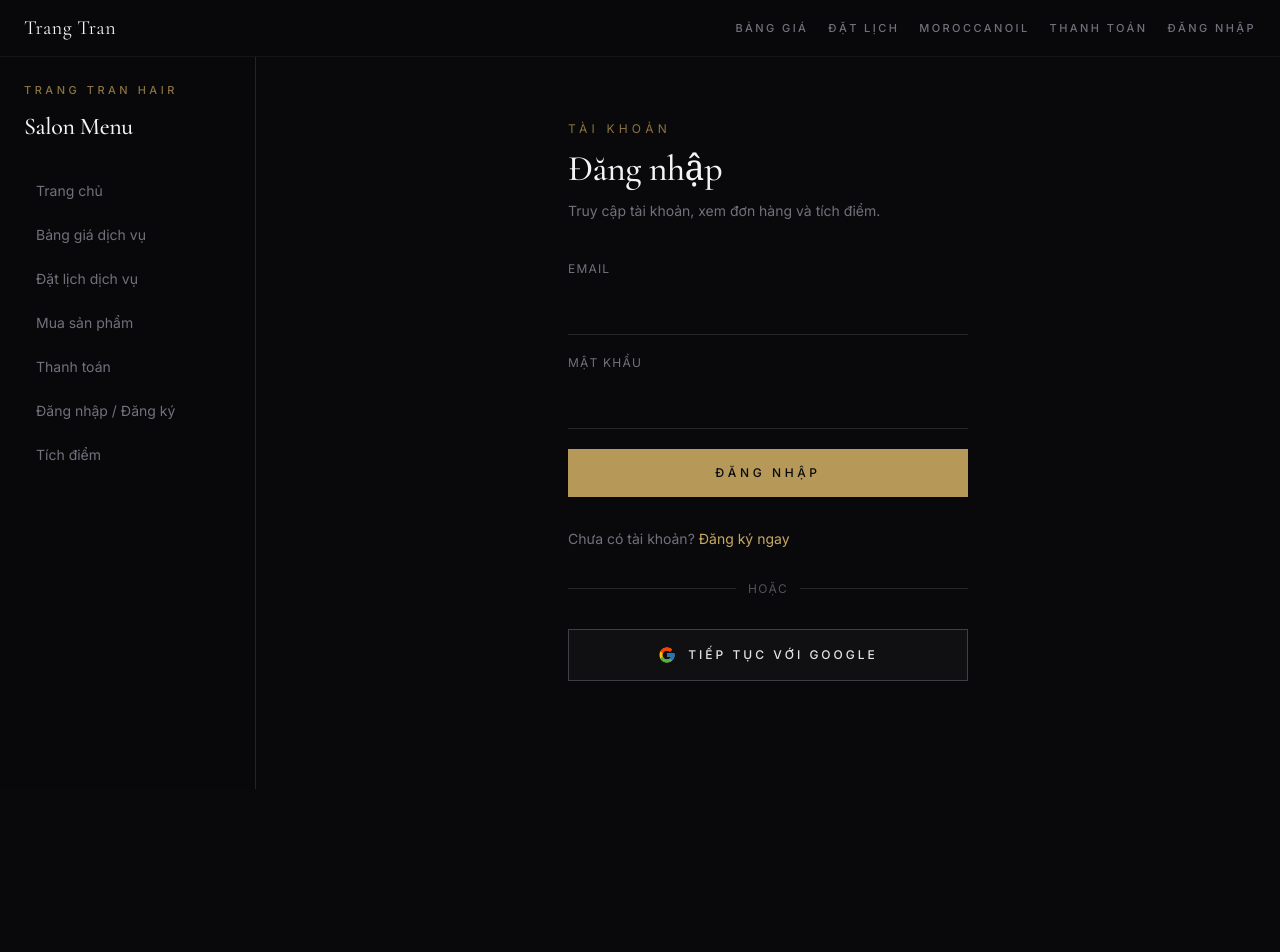
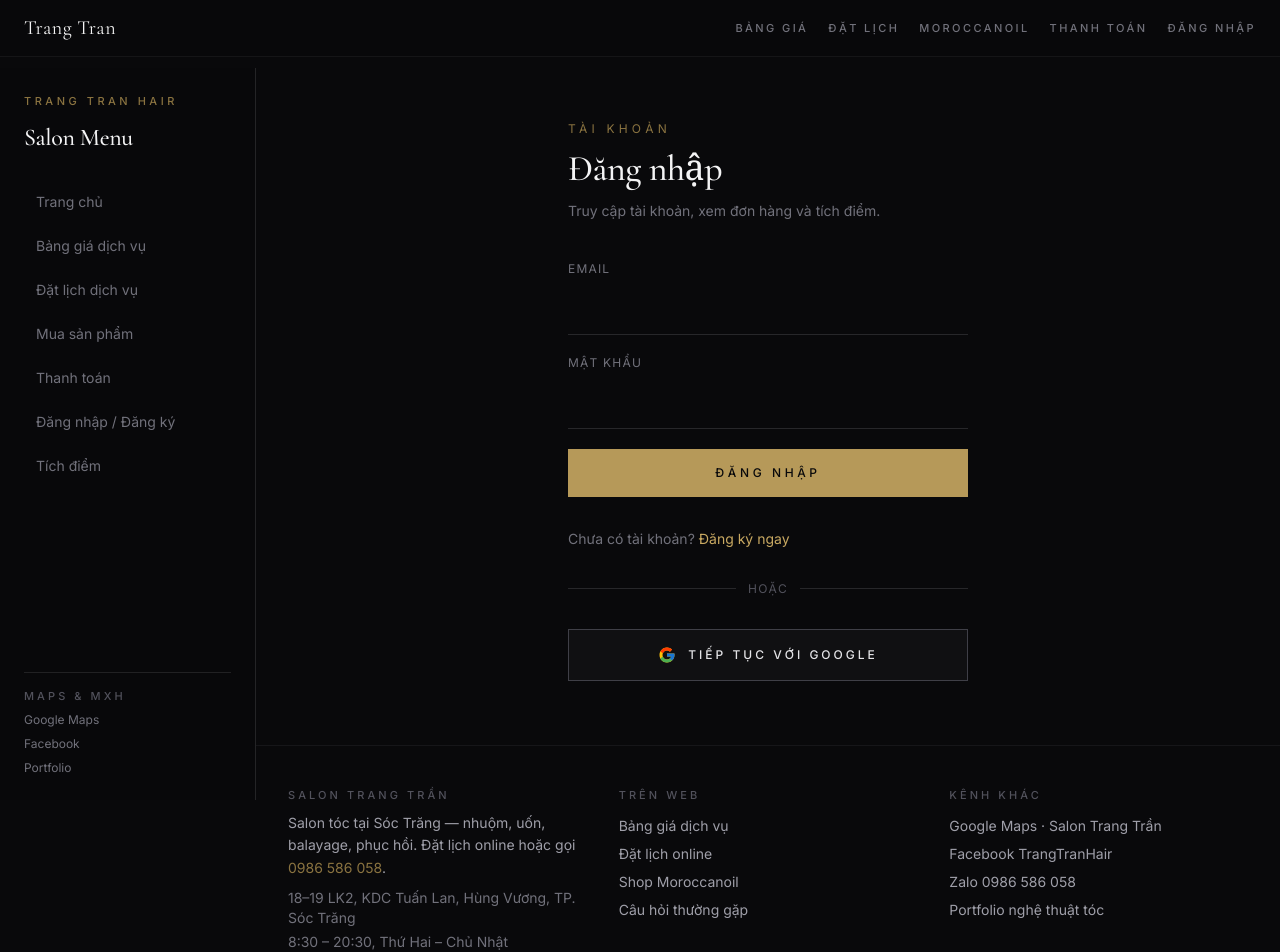
Before and after one commit to LLLVPN4423/Trang_Tran_Web, a React (Vite) app in the folder frontend/: page /login in a window 1280 px wide. Shown: the top 952 px of the page. Before the commit the page ends 800 px from the top, so only its background shows below. Built offline with nearby package versions, Linux system fonts and the light colour scheme; no server answers.

Commit message:
Improve multi-channel presence: footer, schema, hero CTAs, internal links.

```diff
--- a/frontend/src/modules/catalog/CatalogPage.tsx
+++ b/frontend/src/modules/catalog/CatalogPage.tsx
@@ -33,9 +33,10 @@ function CatalogContent() {
         <div className="flex flex-col gap-4 sm:flex-row sm:items-start sm:justify-between">
           <div>
             <p className="section-eyebrow">Catalog</p>
-            <h1 className="section-title">Bảng giá dịch vụ</h1>
+            <h1 className="section-title">Bảng giá dịch vụ · Sóc Trăng</h1>
             <p className="section-body mt-4 max-w-2xl">
-              Chọn dịch vụ, thêm vào danh sách rồi gửi lịch một lần. Thanh toán tại tiệm.{' '}
+              Salon Trang Trần — Tuấn Lan, Hùng Vương. Chọn dịch vụ, thêm vào danh sách rồi gửi lịch một lần.
+              Thanh toán tại tiệm.{' '}
               <Link to="/shop" className="text-gold-muted hover:text-gold">
                 Mua sản phẩm Moroccanoil online
               </Link>
--- a/frontend/src/modules/portfolio/PortfolioPage.tsx
+++ b/frontend/src/modules/portfolio/PortfolioPage.tsx
@@ -8,6 +8,7 @@ import { LookbookSection } from './sections/LookbookSection'
 import { CatalogSection } from './sections/CatalogSection'
 import { BookingSection } from './sections/BookingSection'
 import { SalonFaqSection } from '@/shared/components/SalonFaqSection'
+import { SalonPresenceFooter } from '@/shared/components/SalonPresenceFooter'
 import { SiteContentProvider } from './SiteContentContext'
 export function PortfolioPage() {
   return (
@@ -23,6 +24,7 @@ export function PortfolioPage() {
               <CatalogSection />
               <SalonFaqSection />
               <BookingSection />
+              <SalonPresenceFooter />
             </div>
           </SmoothScrollProvider>
         </SiteContentProvider>
--- a/frontend/src/modules/portfolio/sections/HeroSection.tsx
+++ b/frontend/src/modules/portfolio/sections/HeroSection.tsx
@@ -1,4 +1,5 @@
 import { useEffect, useRef } from 'react'
+import { Link } from 'react-router-dom'
 import { gsap } from '@/shared/lib/gsap'
 import { resolveProductImageUrl } from '@/shared/lib/productMedia'
 import { useSiteContent } from '../SiteContentContext'
@@ -105,7 +106,18 @@ export function HeroSection() {
         >
           {hero.tagline}
         </p>
-        <div className="hero-tagline mt-14">
+        <div className="hero-tagline mt-10 flex flex-wrap items-center justify-center gap-3">
+          <Link to="/catalog" className="btn-gold px-6 py-2.5 text-[10px] uppercase tracking-widest">
+            Bảng giá · Sóc Trăng
+          </Link>
+          <Link
+            to="/appointment"
+            className="btn-editorial px-6 py-2.5 text-[10px] uppercase tracking-widest"
+          >
+            Đặt lịch online
+          </Link>
+        </div>
+        <div className="hero-tagline mt-10">
           <span className="mx-auto block h-10 w-px bg-gradient-to-b from-gold/50 to-transparent" />
         </div>
       </div>
--- a/frontend/src/shared/components/AppSidebar.tsx
+++ b/frontend/src/shared/components/AppSidebar.tsx
@@ -1,5 +1,6 @@
 import { NavLink } from 'react-router-dom'
 import { useAuth } from '@/shared/auth/AuthProvider'
+import { SALON_PUBLIC } from '@/shared/lib/salonPublicInfo'
 import { useCartStore } from '@/shared/store/cartStore'
 import { selectCartItemCount } from '@/shared/store/cartSelectors'
 import { useServiceCartStore } from '@/shared/store/serviceCartStore'
@@ -122,6 +123,36 @@ export function AppSidebar({ variant = 'customer', onNavigate }: Props) {
         )}
       </nav>
 
+      {variant === 'customer' && (
+        <div className="mt-6 space-y-2 border-t border-zinc-800/80 pt-4 text-xs">
+          <p className="label-caps text-zinc-600">Maps & MXH</p>
+          <a
+            href={SALON_PUBLIC.mapsSearchUrl}
+            target="_blank"
+            rel="noopener noreferrer"
+            className="block text-zinc-500 hover:text-gold"
+          >
+            Google Maps
+          </a>
+          <a
+            href={SALON_PUBLIC.facebook}
+            target="_blank"
+            rel="noopener noreferrer"
+            className="block text-zinc-500 hover:text-gold"
+          >
+            Facebook
+          </a>
+          <a
+            href={SALON_PUBLIC.portfolioUrl}
+            target="_blank"
+            rel="noopener noreferrer"
+            className="block text-zinc-500 hover:text-gold"
+          >
+            Portfolio
+          </a>
+        </div>
+      )}
+
       {user && (
         <div className="mt-auto border-t border-zinc-800 pt-4">
           <p className="truncate text-xs text-zinc-500">{user.email}</p>
--- a/frontend/src/shared/components/PageLayout.tsx
+++ b/frontend/src/shared/components/PageLayout.tsx
@@ -1,5 +1,6 @@
 import { type ReactNode } from 'react'
 import { AppShell } from './AppShell'
+import { SalonPresenceFooter } from './SalonPresenceFooter'
 
 interface Props {
   children: ReactNode
@@ -11,6 +12,7 @@ export function PageLayout({ children, variant = 'customer', showSidebar = true
   return (
     <AppShell variant={variant} showSidebar={showSidebar}>
       {children}
+      {variant === 'customer' && <SalonPresenceFooter />}
     </AppShell>
   )
 }
--- /dev/null
+++ b/frontend/src/shared/components/SalonPresenceFooter.tsx
@@ -0,0 +1,99 @@
+import { Link } from 'react-router-dom'
+import { SALON_PUBLIC } from '@/shared/lib/salonPublicInfo'
+
+/** NAP + liên kết đa kênh — mọi trang khách (SEO nội bộ, Maps, MXH). */
+export function SalonPresenceFooter() {
+  return (
+    <footer className="border-t border-zinc-900/90 bg-zinc-950 px-5 py-10 sm:px-8">
+      <div className="section-inner grid gap-8 md:grid-cols-2 lg:grid-cols-3">
+        <div>
+          <p className="label-caps text-zinc-600">{SALON_PUBLIC.nameVi}</p>
+          <p className="mt-2 text-sm leading-relaxed text-zinc-400">
+            Salon tóc tại Sóc Trăng — nhuộm, uốn, balayage, phục hồi. Đặt lịch online hoặc gọi{' '}
+            <a href={`tel:${SALON_PUBLIC.phoneRaw}`} className="text-gold-muted hover:text-gold">
+              {SALON_PUBLIC.phoneDisplay}
+            </a>
+            .
+          </p>
+          <p className="mt-2 text-sm text-zinc-500">{SALON_PUBLIC.address}</p>
+          <p className="mt-1 text-sm text-zinc-500">{SALON_PUBLIC.openingHours}</p>
+        </div>
+
+        <div>
+          <p className="label-caps text-zinc-600">Trên web</p>
+          <ul className="mt-3 space-y-2 text-sm">
+            <li>
+              <Link to="/catalog" className="text-zinc-400 hover:text-gold">
+                Bảng giá dịch vụ
+              </Link>
+            </li>
+            <li>
+              <Link to="/appointment" className="text-zinc-400 hover:text-gold">
+                Đặt lịch online
+              </Link>
+            </li>
+            <li>
+              <Link to="/shop" className="text-zinc-400 hover:text-gold">
+                Shop Moroccanoil
+              </Link>
+            </li>
+            <li>
+              <Link to="/#faq" className="text-zinc-400 hover:text-gold">
+                Câu hỏi thường gặp
+              </Link>
+            </li>
+          </ul>
+        </div>
+
+        <div>
+          <p className="label-caps text-zinc-600">Kênh khác</p>
+          <ul className="mt-3 space-y-2 text-sm">
+            <li>
+              <a
+                href={SALON_PUBLIC.mapsSearchUrl}
+                target="_blank"
+                rel="noopener noreferrer"
+                className="text-zinc-400 hover:text-gold"
+              >
+                Google Maps · Salon Trang Trần
+              </a>
+            </li>
+            <li>
+              <a
+                href={SALON_PUBLIC.facebook}
+                target="_blank"
+                rel="noopener noreferrer"
+                className="text-zinc-400 hover:text-gold"
+              >
+                Facebook TrangTranHair
+              </a>
+            </li>
+            <li>
+              <a
+                href={SALON_PUBLIC.zalo}
+                target="_blank"
+                rel="noopener noreferrer"
+                className="text-zinc-400 hover:text-gold"
+              >
+                Zalo {SALON_PUBLIC.phoneDisplay}
+              </a>
+            </li>
+            <li>
+              <a
+                href={SALON_PUBLIC.portfolioUrl}
+                target="_blank"
+                rel="noopener noreferrer"
+                className="text-zinc-400 hover:text-gold"
+              >
+                Portfolio nghệ thuật tóc
+              </a>
+            </li>
+          </ul>
+        </div>
+      </div>
+      <p className="section-inner mt-8 text-center text-xs text-zinc-600">
+        © {new Date().getFullYear()} {SALON_PUBLIC.name} · {SALON_PUBLIC.siteUrl.replace('https://', '')}
+      </p>
+    </footer>
+  )
+}
--- a/frontend/src/shared/lib/salonPublicInfo.ts
+++ b/frontend/src/shared/lib/salonPublicInfo.ts
@@ -11,6 +11,7 @@ export const SALON_PUBLIC = {
   keywords:
     'salon tóc Sóc Trăng, nhuộm tóc, uốn tóc, balayage, Trang Tran Hair, làm tóc Hùng Vương, Moroccanoil',
   facebook: 'https://www.facebook.com/TrangTranHair/',
+  portfolioUrl: 'https://trang-tran-portfolio.vercel.app/',
   zalo: 'https://zalo.me/0986586058',
   mapsSearchUrl:
     'https://www.google.com/maps/search/?api=1&query=18-19+LK2+Tu%E1%BA%A5n+Lan+H%C3%B9ng+V%C6%B0%C6%A1ng+S%C3%B3c+Tr%C4%83ng',
@@ -50,7 +51,9 @@ export function buildHairSalonJsonLd(origin: string = SALON_PUBLIC.siteUrl) {
       },
     ],
     sameAs: [
+      origin,
       SALON_PUBLIC.facebook,
+      SALON_PUBLIC.portfolioUrl,
       'https://www.instagram.com/trang_tran_hair',
       'https://www.tiktok.com/@trangtranhair',
     ],
--- /dev/null
+++ b/frontend/src/shared/lib/salonStructuredData.ts
@@ -0,0 +1,60 @@
+import { buildFaqJsonLd } from '@/shared/lib/salonFaq'
+import { SALON_PUBLIC, buildHairSalonJsonLd, salonOgImageUrl } from '@/shared/lib/salonPublicInfo'
+
+const SALON_ID = '#trang-tran-hair-salon'
+
+export function buildHairSalonNode(origin: string) {
+  return {
+    ...buildHairSalonJsonLd(origin),
+    '@id': `${origin}${SALON_ID}`,
+    hasMap: SALON_PUBLIC.mapsSearchUrl,
+  }
+}
+
+export function buildWebSiteJsonLd(origin: string) {
+  return {
+    '@type': 'WebSite',
+    '@id': `${origin}/#website`,
+    name: SALON_PUBLIC.name,
+    alternateName: SALON_PUBLIC.nameVi,
+    url: origin,
+    description: `Salon tóc Sóc Trăng — nhuộm, uốn, balayage. ${SALON_PUBLIC.address}.`,
+    inLanguage: 'vi-VN',
+    publisher: { '@id': `${origin}${SALON_ID}` },
+  }
+}
+
+const BREADCRUMB_LABELS: Record<string, string> = {
+  '/catalog': 'Bảng giá dịch vụ',
+  '/appointment': 'Đặt lịch',
+  '/shop': 'Shop Moroccanoil',
+  '/booking': 'Thanh toán',
+  '/login': 'Đăng nhập',
+  '/register': 'Đăng ký',
+}
+
+export function buildBreadcrumbJsonLd(origin: string, pathname: string) {
+  if (pathname === '/' || pathname.startsWith('/admin')) return null
+  const label = BREADCRUMB_LABELS[pathname]
+  if (!label) return null
+  return {
+    '@type': 'BreadcrumbList',
+    itemListElement: [
+      { '@type': 'ListItem', position: 1, name: 'Trang chủ', item: `${origin}/` },
+      { '@type': 'ListItem', position: 2, name: label, item: `${origin}${pathname}` },
+    ],
+  }
+}
+
+export function buildSalonGraphJsonLd(origin: string, pathname: string) {
+  const graph: object[] = [
+    buildHairSalonNode(origin),
+    buildWebSiteJsonLd(origin),
+    buildFaqJsonLd(),
+  ]
+  const crumb = buildBreadcrumbJsonLd(origin, pathname)
+  if (crumb) graph.push(crumb)
+  return { '@context': 'https://schema.org', '@graph': graph }
+}
+
+export { salonOgImageUrl }
```
Also changed, not shown: frontend/src/shared/components/SalonLocalSeo.tsx (+24 -26 lines), 1 other file (tests, documents, lock files or other folders).
